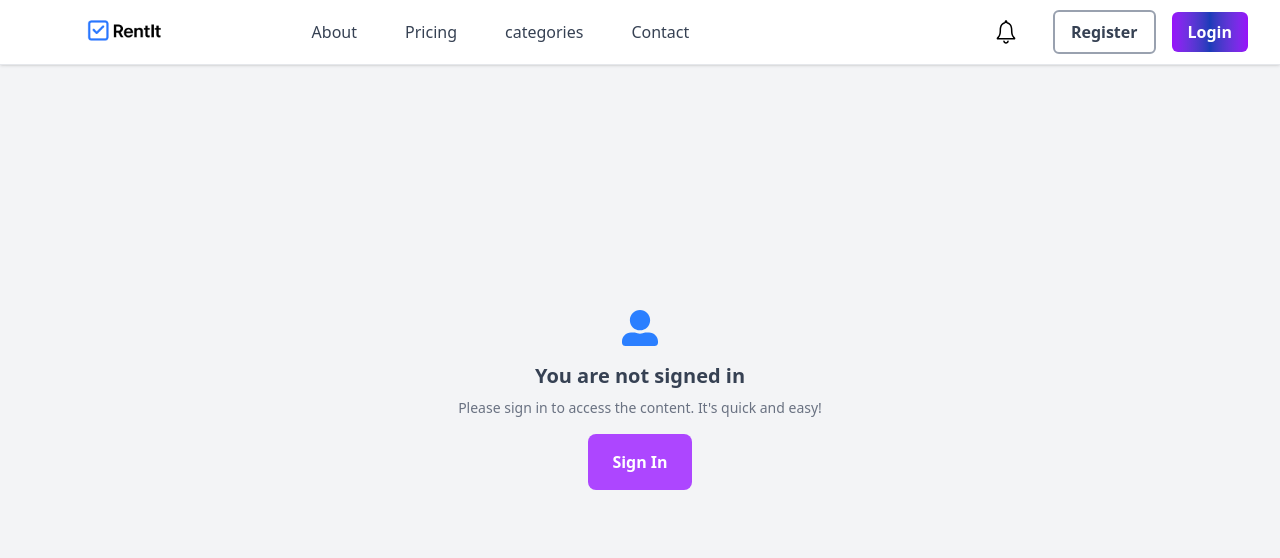
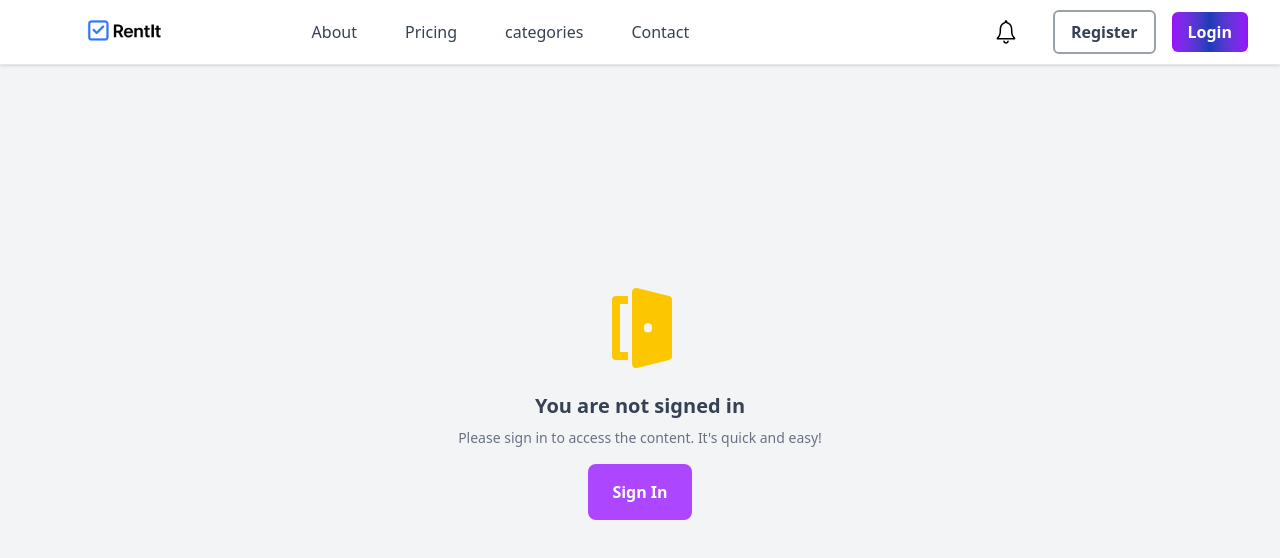
Before and after one commit to rohitsaraswat15/rentit-frontend, a React (Vite) app: page /notsigned in a window 1280 px wide. Shown: the top 558 px of the page. Built offline with nearby package versions, Linux system fonts and the light colour scheme.

Commit message:
fixed homepage UI changes

```diff
--- a/src/components/layout/BottomHeader.tsx
+++ b/src/components/layout/BottomHeader.tsx
@@ -10,6 +10,7 @@ import { GoGitPullRequestDraft } from "react-icons/go";
 import { RiMessage2Line } from "react-icons/ri";
 import { IoLogOutOutline } from "react-icons/io5";
 import { BsBoxes } from "react-icons/bs";
+
 
 const BottomHeader: React.FC = () => {
   const [isOpen, setIsOpen] = useState(false)
--- a/src/components/layout/NotSignedInComponent.tsx
+++ b/src/components/layout/NotSignedInComponent.tsx
@@ -1,13 +1,13 @@
 import React from 'react';
-import { FaUserAlt } from 'react-icons/fa';
 import { Link } from 'react-router-dom';
+import { BiSolidDoorOpen } from "react-icons/bi";
 
 const NotSignedInComponent: React.FC = () => {
   return (
     <div className="flex flex-col items-center justify-center h-screen bg-gray-100 p-4 sm:px-6">
       {/* Illustration/Icon */}
-      <div className="text-4xl text-blue-500 mb-4">
-        <FaUserAlt />
+      <div className="text-8xl text-yellow-400 mb-4">
+        <BiSolidDoorOpen />
       </div>
 
       {/* Message */}
```
